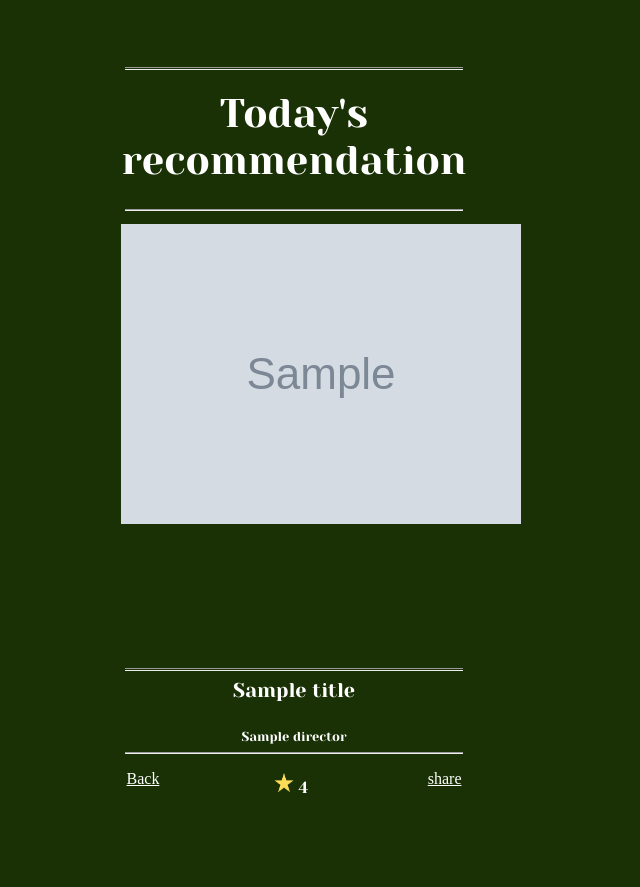
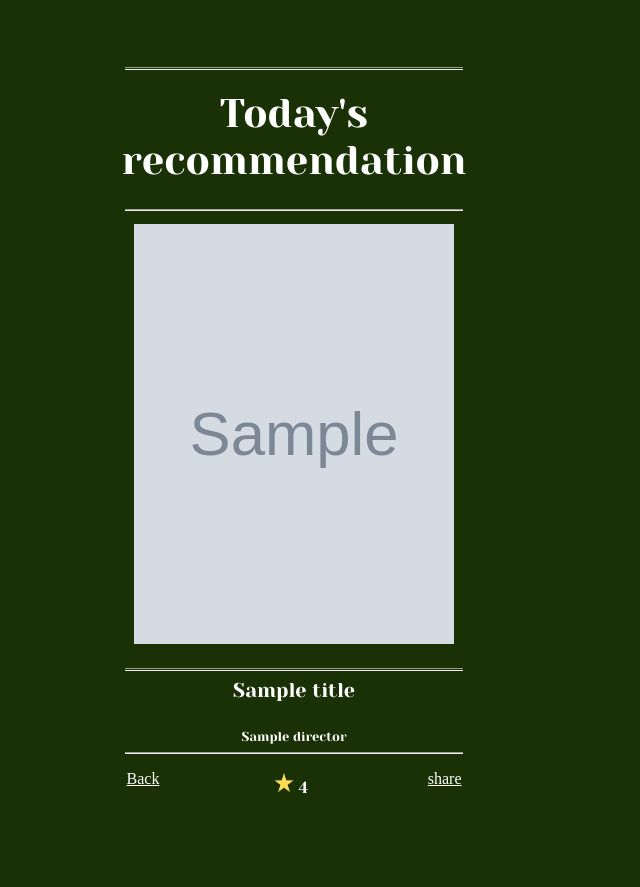
Before and after one commit to jomulagy/adventedCalender, a Django app: template template/song.html in a window 1280 px wide. Shown: the whole page, without its empty margins (346-986 px from the left). Run offline with Django 4.2, Linux system fonts and the light colour scheme; the template is opened without the code that fills it: most values are stand-ins (such as "Sample title", 1, 10 or a date in 2020); grey boxes marked "Sample" are stand-in pictures; some web fonts are replaced.

Commit message:
img 크기 변경

```diff
--- a/config/settings.py
+++ b/config/settings.py
@@ -146,4 +146,4 @@ DEFAULT_AUTO_FIELD = 'django.db.models.BigAutoField'
 SITE_ID = 1
 
 LOGIN_REDIRECT_URL = 'merry_day:main'
-LOGOUT_REDIRECT_URL = 'login'
+LOGOUT_REDIRECT_URL = 'merry_day:login'
--- a/template/song.html
+++ b/template/song.html
@@ -125,7 +125,7 @@
         <hr>
         <div class="song-title">Today's<br>recommendation</div>
         <hr>
-        <div class="song-img"><img src="{{image}}" alt="dd"></div>
+        <div class="song-img"><img src="{{image}}" style="width: 320px; height: 420px;" alt="dd"></div>
         <div class="up-hr">
             <hr>
         </div>
```
Also changed, not shown: db.sqlite3.
